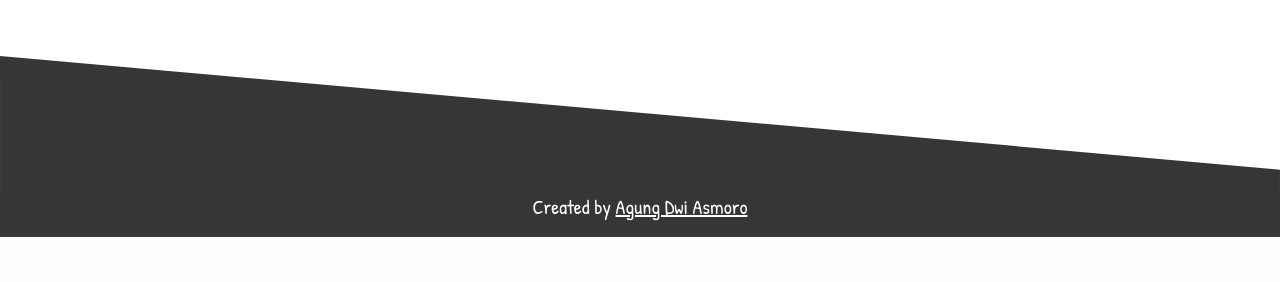
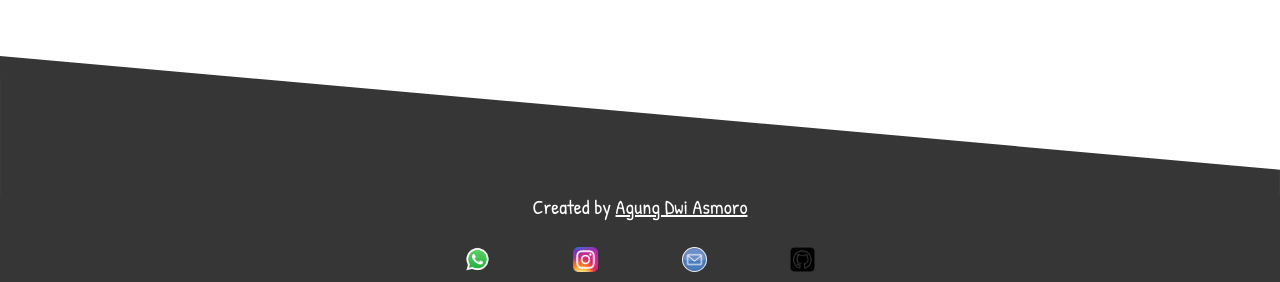
Before and after one commit to agungdwiasmoro/agungdwiasmoro.github.io, a PHP site: page / in a window 1280 px wide. Shown: the part 2799-3081 px from the top of the page. Before the commit the page ends 3036 px from the top, so only its background shows below. Run offline with PHP 8.4, Linux system fonts and the light colour scheme; some libraries are stand-ins or nearby versions.

Commit message:
commit 1

```diff
--- a/style.css
+++ b/assets/css/style.css
@@ -132,9 +132,16 @@ h4:hover {
     background-color: #363636;
     padding-bottom: 10px;
 }
+.footer img {
+    margin-top: 20px;
+    width: 25px;
+    height: 25px;
+}
 #spacer {
     height: 50px;
 }
+
+
 
 @media (min-width: 992px) {
     h4 {
--- a/index.html
+++ b/index.html
@@ -4,7 +4,7 @@
     <!-- Required meta tags -->
     <meta charset="utf-8">
     <meta name="viewport" content="width=device-width, initial-scale=1">
-    <title>Latihan Bootstrap5</title>
+    <title>My Portfolio</title>
     <!-- Bootstrap CSS -->
     <link href="https://cdn.jsdelivr.net/npm/bootstrap@5.0.1/dist/css/bootstrap.min.css" rel="stylesheet" integrity="sha384-+0n0xVW2eSR5OomGNYDnhzAbDsOXxcvSN1TPprVMTNDbiYZCxYbOOl7+AMvyTG2x" crossorigin="anonymous">
     <link rel="stylesheet" href="https://cdnjs.cloudflare.com/ajax/libs/animate.css/4.1.1/animate.min.css"/>
@@ -18,7 +18,7 @@
     <!-- AOS -->
     <link href="https://unpkg.com/aos@2.3.1/dist/aos.css" rel="stylesheet">
     <!-- My Css -->
-    <link rel="stylesheet" href="style.css">
+    <link rel="stylesheet" href="assets/css/style.css">
 
   </head>
   <body>
@@ -235,6 +235,20 @@
 
     <footer class="footer text-center">
       <h5 class="text-white">Created by <a href="" class="text-white">Agung Dwi Asmoro</a></h5>
+      <div class="row justify-content-center">
+        <div class="col-1">
+          <img src="img/wa.png" alt="WA">
+        </div>
+        <div class="col-1">
+          <img src="img/ig.png" alt="IG">
+        </div>
+        <div class="col-1">
+          <img src="img/email.png" class="rounded-circle" alt="EMAIL">
+        </div>
+        <div class="col-1">
+          <img src="img/github.png" alt="GITHUB">
+        </div>
+      </div>
     </footer>
 
 
```
Also changed, not shown: img/email.png (added), img/github.png (added), img/ig.png (added), img/wa.png (added).
